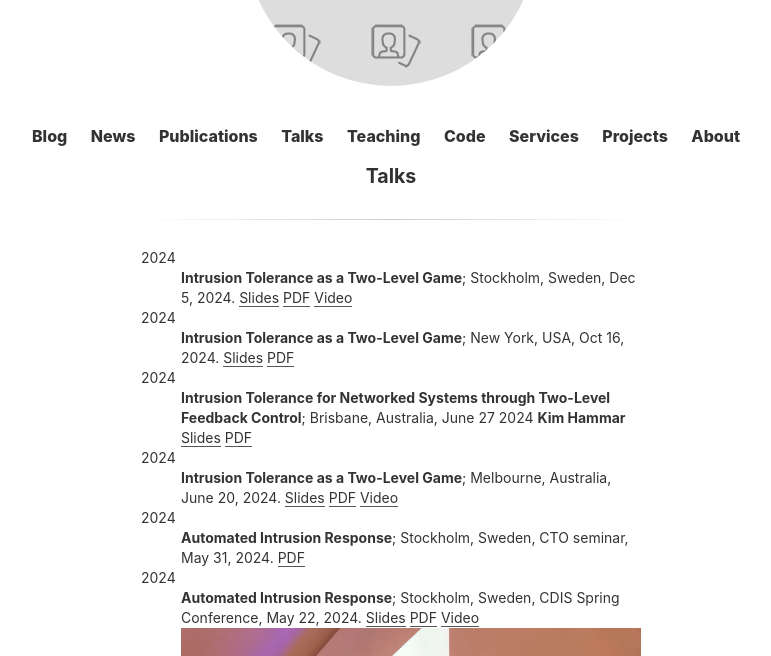
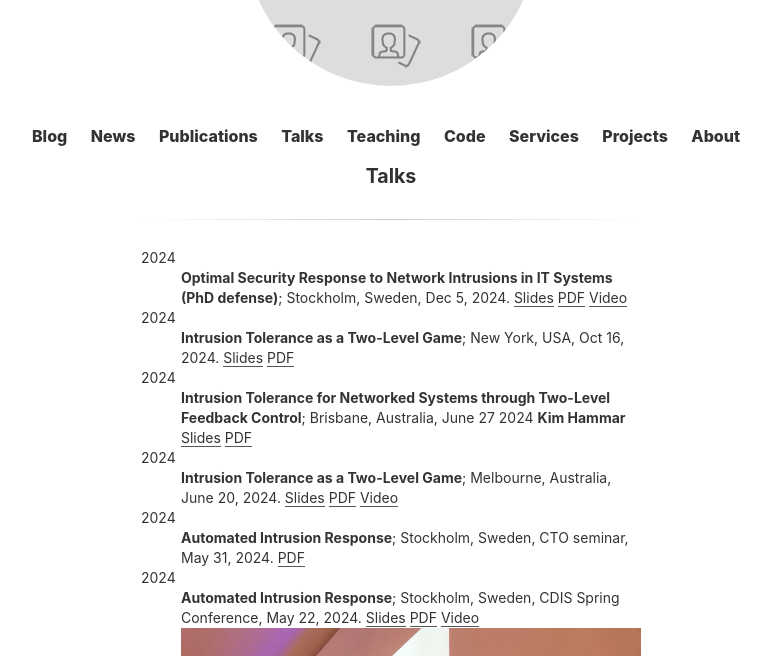
Before and after one commit to Limmen/Limmen.github.io, a Jekyll site: the page built from talks.md, in a window 1280 px wide and 900 px high, cut to the strip 244-900 px from the top of the window. Shown: the whole strip, without its empty margins (249-1020 px from the left). Built offline with Jekyll 4.4.1, drawn with Linux system fonts in a browser that asks for light colours.

Commit message:
upd talks

```diff
--- a/talks.md
+++ b/talks.md
@@ -4,7 +4,7 @@ title: Talks
 ---
 
 2024
-:   **Intrusion Tolerance as a Two-Level Game**; Stockholm, Sweden, Dec 5, 2024.
+:   **Optimal Security Response to Network Intrusions in IT Systems (PhD defense)**; Stockholm, Sweden, Dec 5, 2024.
 	[Slides](https://www.slideshare.net/slideshow/optimal-security-response-to-network-intrusions-in-it-systems/273897370)
 	[PDF](/assets/slides/KH_defense_slides.pdf)
 	[Video](https://www.youtube.com/watch?v=n2zjh_YQjXY&)
```
